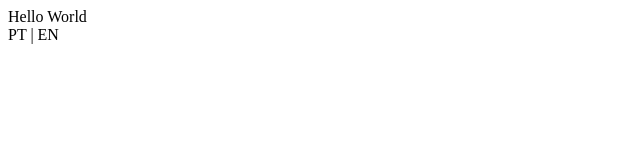
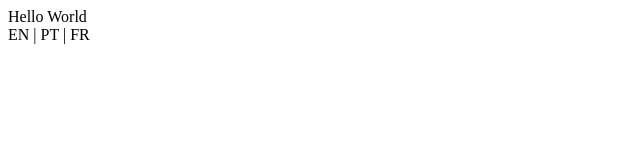
Before and after one commit to melanierodrigues/site, a Vue app: page / in a window 1280 px wide. Shown: the top 160 px of the page, without its empty margins (0-640 px from the left). Built offline with nearby package versions, Linux system fonts and the light colour scheme.

Commit message:
Added fr language

```diff
--- a/src/assets/setup/i18n.js
+++ b/src/assets/setup/i18n.js
@@ -1,15 +1,17 @@
 import { createI18n } from 'vue-i18n'
 import pt from '../../locales/pt.json'
 import en from '../../locales/en.json'
+import fr from '../../locales/fr.json'
 
 const languages = {
     pt,
-    en
+    en,
+	fr
 }
 
 export default createI18n({
 	legacy: false,
-	locale: ['en', 'pt'],
+	locale: ['en', 'pt', 'fr'],
 	fallbackLocale: 'en',
     defaultLocale: 'en',
 	messages: languages,
--- a/src/components/HelloWorld.vue
+++ b/src/components/HelloWorld.vue
@@ -2,9 +2,11 @@
   <div>
     {{ t('salutation.hello') }}
   </div>
+  <span @click="setLocale('en')">EN</span>
+  <span> | </span>
   <span @click="setLocale('pt')">PT</span>
   <span> | </span>
-  <span @click="setLocale('en')">EN</span>
+  <span @click="setLocale('fr')">FR</span>
 
 </template>
 
--- /dev/null
+++ b/src/locales/fr.json
@@ -0,0 +1,5 @@
+{
+    "salutation": {
+        "hello": "Salut Monde"
+    }
+}
```
